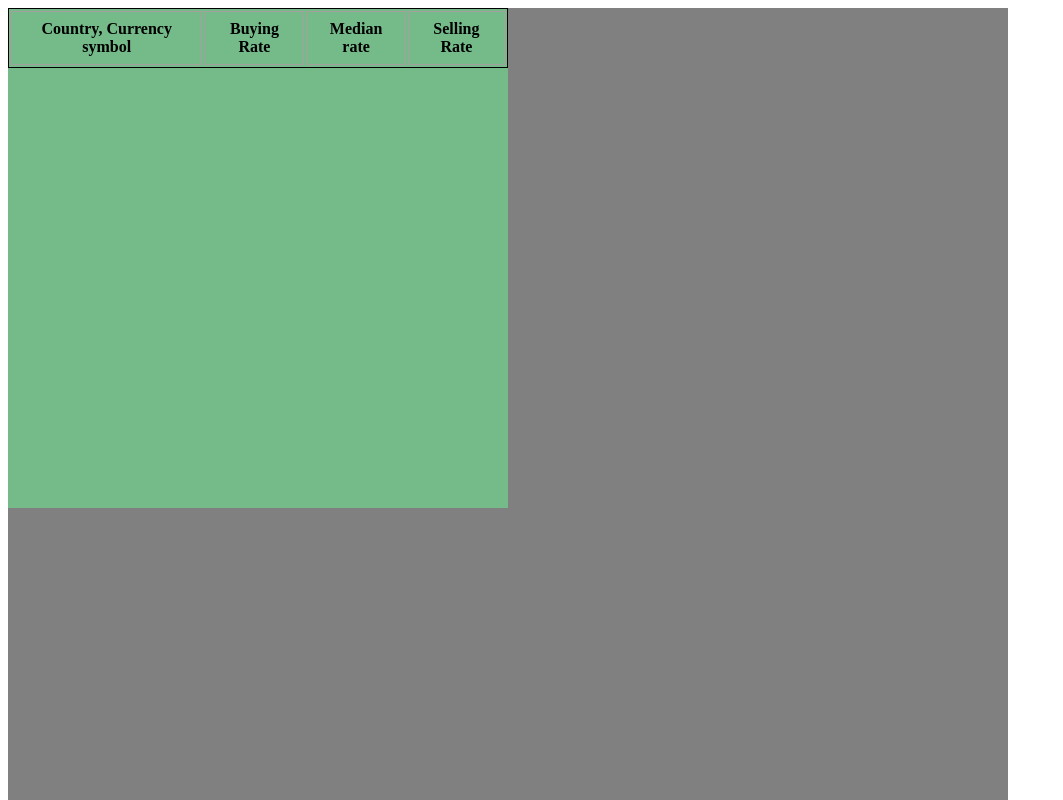
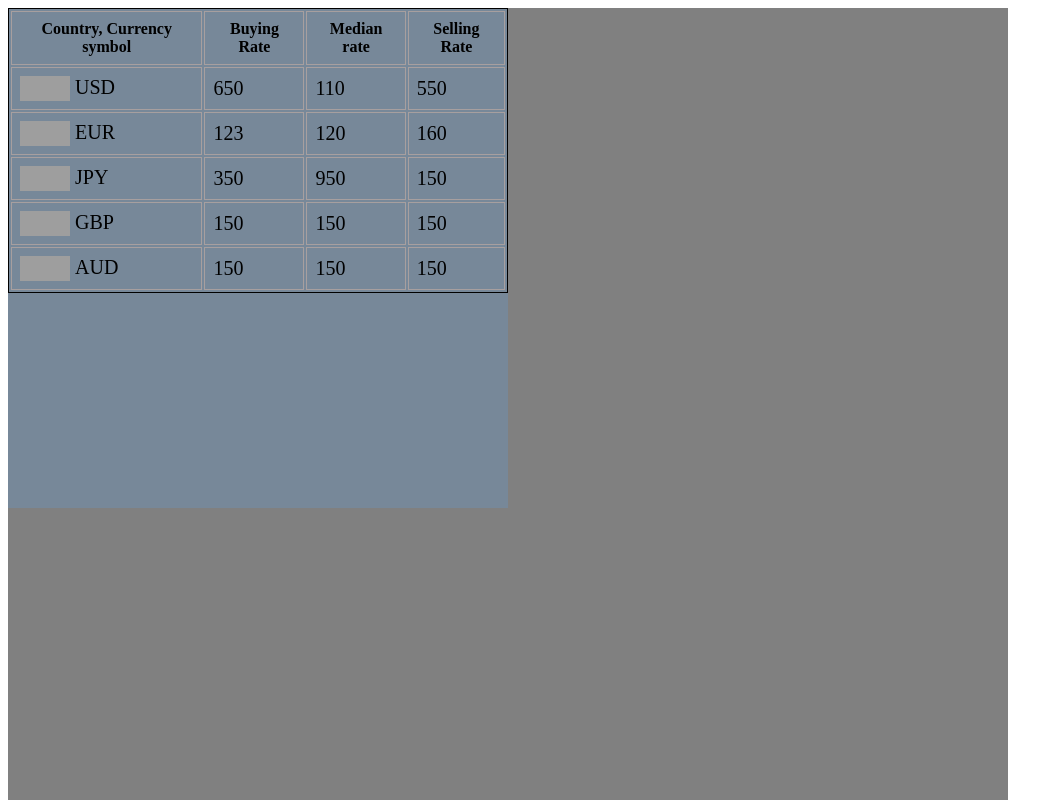
Before and after one commit to LazarStojanovic/RWA-JavaScript, a website built with webpack: page index.html in a window 1280 px wide. Shown: the top 800 px of the page, without its empty margins (0-1063 px from the left). Built offline with nearby package versions, Linux system fonts and the light colour scheme; data requests are answered from the project's data file; grey boxes are pictures that could not be loaded.

Commit message:
Pribavljanje valuta iz Baze.
Funkcije za pribavljanje valuta iz baze i popunjavanje tabele valuta.

```diff
--- a/css/style.css
+++ b/css/style.css
@@ -5,7 +5,7 @@
 }
 
 .tableContainer{
-    background-color: rgb(117, 187, 138);
+    background-color: lightslategray;
     width: 500px;
     height: 500px;
 }
@@ -18,7 +18,12 @@ th, td {
     padding: 8px;
   }
 
+.currencyTableData{
+    font-size: 20px;
+}
 .tdImg{
     float: left;
+    margin-right: 5px;
     height: 25px;
+    width: 50px;
 }
--- a/db.json
+++ b/db.json
@@ -6,9 +6,9 @@
             "abbreviation": "USD",
             "symbol": "\u0024",
             "flagURL": "http://www.geonames.org/flags/l/us.gif",
-            "buyingRate": 150 ,
-            "medianRate" : 150 ,
-            "sellingRate" : 150
+            "buyingRate": 650 ,
+            "medianRate" : 110 ,
+            "sellingRate" : 550
 
         },
 
@@ -18,9 +18,9 @@
             "abbreviation": "EUR",
             "symbol": "\u20AC",
             "flagURL": "https://upload.wikimedia.org/wikipedia/commons/b/b7/Flag_of_Europe.svg",
-            "buyingRate": 150 ,
-            "medianRate" : 150 ,
-            "sellingRate" : 150
+            "buyingRate": 123 ,
+            "medianRate" : 120 ,
+            "sellingRate" : 160
         },
 
         {
@@ -29,8 +29,8 @@
             "abbreviation": "JPY",
             "symbol": "\u00A5",
             "flagURL": "http://www.geonames.org/flags/l/jp.gif",
-            "buyingRate": 150 ,
-            "medianRate" : 150 ,
+            "buyingRate": 350 ,
+            "medianRate" : 950 ,
             "sellingRate" : 150
         },
 
--- a/src/currency.js
+++ b/src/currency.js
@@ -1,16 +1,36 @@
+import { type } from "os";
+
 export default class Currency {
-    constructor(id , name , abbreviation, symbol ,flagURL,buyingRate,medianRate,sellingRate){
-        this.id = id;
-        this.name = name;
-        this.abbreviation = abbreviation;
-        this.symbol = symbol;
-        this.flagURL = flagURL;
-        this.buyingRate = buyingRate;
-        this.medianRate = medianRate;
-        this.sellingRate = sellingRate;
+    constructor(idNumber){
+        this.idNumber = idNumber;
+        this.fetchCurrency();
+        this.name;
+        this.abbreviation ;
+        this.symbol ;
+        this.flagUrl;
+        this.buyingRate ;
+        this.medianRate ;
+        this.sellingRate ;
     }
 
-    drawCurrency(){
+    fetchCurrency(){
+        var currencyUrl = `http://localhost:3000/curency?id=${this.idNumber}`;
+        fetch(currencyUrl)
+            .then(response => {
+                return response.json();
+            })
+            .then( data => {
+                this.name = data[0].name
+                this.abbreviation = data[0].abbreviation;
+                this.symbol = data[0].symbol;
+                this.flagUrl = data[0].flagURL;
+                this.buyingRate = data[0].buyingRate;
+                this.medianRate = data[0].medianRate;
+                this.sellingRate = data[0].sellingRate;
+                })
 
     }
+
+
+
 }
--- a/src/currencyList.js
+++ b/src/currencyList.js
@@ -1,22 +1,42 @@
+import currency from './currency';
 
 export default class CurrencyList{
     constructor(){
-        var currencyArray = [];
+        this.initialCurrencyArray = [1,2,3,4,5];
+        this.currencyArray=[];
+        this.currency;
+        this.i;
 
     }
 
-    //funkcija koja dodaje inicojalno prve 4-5 valute!, kako lista ne bi bila prazna na pocetku
+    fetchCurrency(i){
+        return new Promise((resolve,reject) => {
+            const error = false;
+            this.currency = new currency(i);
+            if(!error){
+                resolve(this.currency)
+            }else{
+                reject('Error:Something went wrong');
+            }
 
+        });
+    }
+    addInitialCurrency(){
+            this.initialCurrencyArray.forEach(currencyId => {
+                this.fetchCurrency(currencyId)
+                     .then(currency =>{this.currencyArray.push(currency)})
+            });
+        }
+
+    addCurrencyDb(){
+        for(let i = 6;i<33;i++){
+                this.fetchCurrency(i)
+                    .then(currency =>{this.currencyArray.push(currency)})
+        }
+    }
     //dugme koje dodaje valute u listu valuta
 
     //dugme koje brise valutu iz liste
-
-    //napraviti fetch u currency koji vraca valutu u odnosu na primljeni id (napraviti da currency prima neki broj za koji se ispituje da li takva valuta postoji u vazi ili ne)
-    //ova funkcija ce ucitati valutu iz baze pretvoriti je iz json response u js objekat i taj objekat pushovati u currency Array
-
-    /*addCurrency(currency){
-        this.currencyArray.push(currency);
-    }*/
 
     drawList()
     {
@@ -38,11 +58,14 @@ export default class CurrencyList{
 
         this.drawTableHeaders(currencyTableBody);
 
-        if(this.currencyArray !== undefined){
+        this.addInitialCurrency();
+
+        setTimeout(()=>{
             this.currencyArray.forEach(currency => {
-                this.drawTableRows(currency)
-            });
-        }
+                this.drawTableRows(currencyTableBody,currency)
+            })
+        },400)
+
 
     }
 
@@ -71,27 +94,10 @@ export default class CurrencyList{
         currencyTableHeader.classList.add('currencyTableHeader');
         currencyTableHeader.innerHTML = 'Selling Rate';
         currencyTableRow.appendChild(currencyTableHeader);
-
-        /*
-        var currencyTableRow = document.createElement('tr');
-        currencyTableRow.classList.add('currencyTableRow');
-        currencyTableBody.appendChild(currencyTableRow);
-
-
-        var currencyTableData = document.createElement('td');
-        currencyTableData.classList.add('currencyTableData');
-        currencyTableData.innerHTML = 'USD';
-
-
-        currencyTableRow.appendChild(currencyTableData);
-        var img = document.createElement('img');
-        img.classList.add('tdImg');
-        img.src = "http://www.geonames.org/flags/l/us.gif";
-        currencyTableData.appendChild(img);
-        */
     }
 
     drawTableRows(currencyTableBody,currency){
+
         var currencyTableRow = document.createElement('tr');
         currencyTableRow.classList.add('currencyTableRow');
         currencyTableBody.appendChild(currencyTableRow);
@@ -103,7 +109,7 @@ export default class CurrencyList{
 
         var currencyImg = document.createElement('img');
         currencyImg.classList.add('tdImg');
-        img.src = currency.flagURL;
+        currencyImg.src = currency.flagUrl;
         currencyTableData.appendChild(currencyImg);
 
         var currencyTableData = document.createElement('td');
--- a/src/index.js
+++ b/src/index.js
@@ -1,4 +1,7 @@
 import currencyList from './currencyList';
+import currency from './currency';
 
 var List1 = new currencyList();
 List1.drawList();
+setTimeout(()=>{  List1.addCurrencyDb();  },3000)
+console.log(List1.currencyArray)
```
